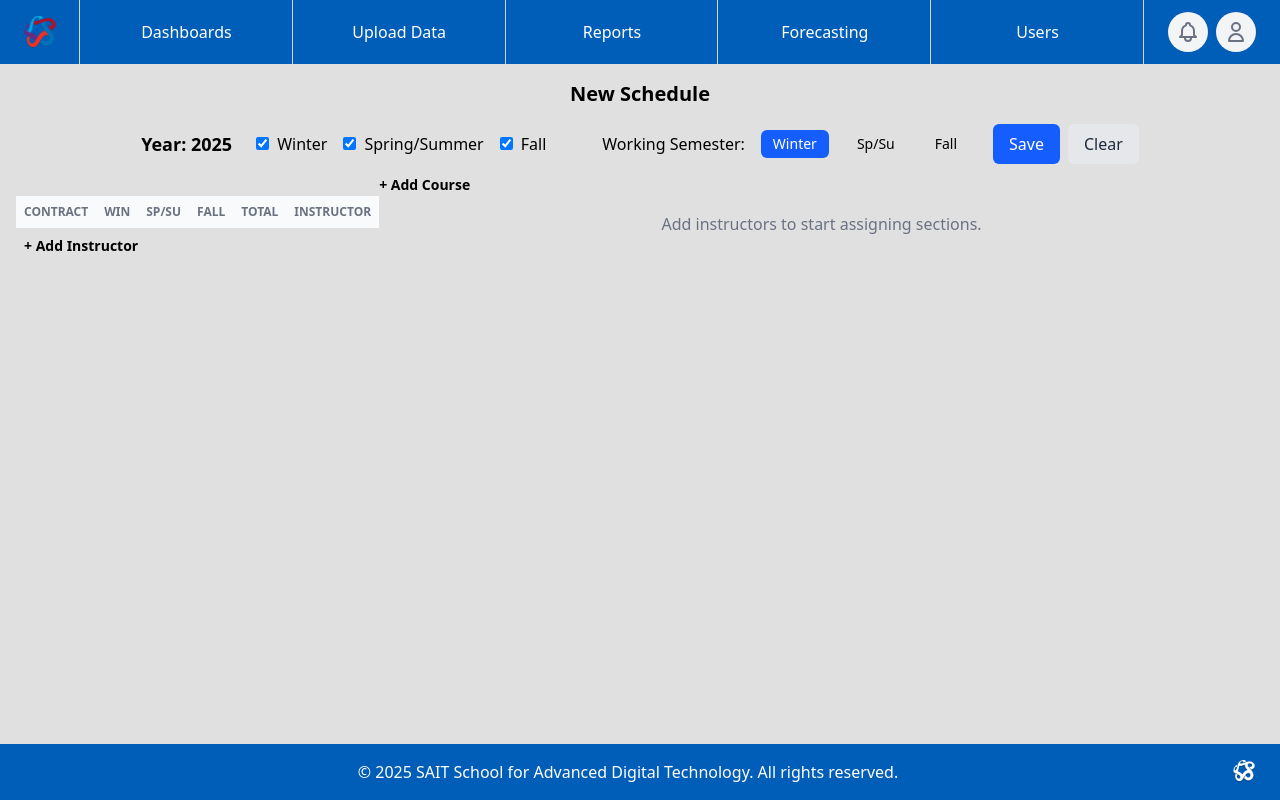
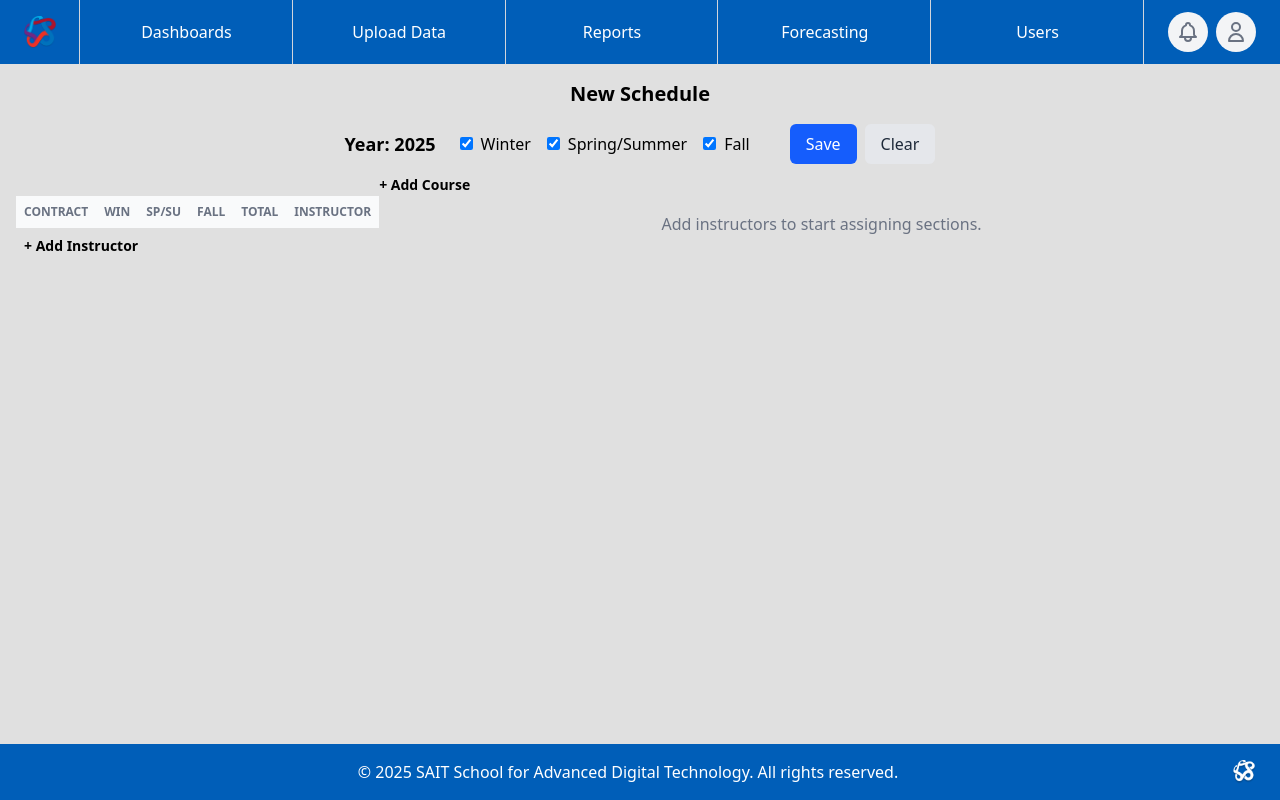
Before and after one commit to mlbrnm/sadt_scheduling_capstone, a Next.js app: page /Frontend/NewSchedule in a window 1280 px wide. Built offline with nearby package versions, Linux system fonts and the light colour scheme.

Commit message:
Remove workingSemester update
Remove working semester.
TODO: Make semester toggles select and display semesters course/section grid.

```diff
--- a/app/Frontend/NewSchedule/assignmentgrid.js
+++ b/app/Frontend/NewSchedule/assignmentgrid.js
@@ -1,22 +1,38 @@
 "use client";
+
+const SEM_ORDER = ["winter", "springSummer", "fall"];
+const SEM_LABELS = {
+  winter: "Winter",
+  springSummer: "Spring/Summer",
+  fall: "Fall",
+};
 
 export default function AssignmentGrid({
   addedInstructors,
   addedCourses,
   assignments,
   onToggleSection,
-  workingSemester,
+  activeSemesters,
 }) {
   const maxSections = 6; // A–F
 
-  const isSectionAssigned = (instructorId, courseId, section) => {
+  const isSectionAssigned = (instructorId, courseId, section, semester) => {
     const key = `${instructorId}-${courseId}`;
     const entry = assignments[key];
     if (!entry) return false;
-
-    const list = entry.sectionsBySemester[workingSemester] || [];
+    const list = entry.sectionsBySemester?.[semester] || [];
     return list.includes(section);
   };
+
+  const visibleSemesters = SEM_ORDER.filter((sem) => activeSemesters?.[sem]);
+
+  if (visibleSemesters.length === 0) {
+    return (
+      <p className="text-gray-500 text-center p-4">
+        Select at least one semester to view and edit sections.
+      </p>
+    );
+  }
 
   if (addedInstructors.length === 0 || addedCourses.length === 0) {
     return (
@@ -28,7 +44,9 @@ export default function AssignmentGrid({
   }
 
   return (
-    <div className="flex flex-col">
+    <div className="flex flex-row">
+      {visibleSemesters.map((semester) => (
+        <div key={semester}>
           {/* Header Row: Section Letters */}
           <div className="flex">
             {addedCourses.map((course) => (
@@ -37,9 +55,11 @@ export default function AssignmentGrid({
                   <div
                     key={i}
                     className="text-center text-sm font-semibold bg-gray-100 border"
-                title={`${course.Course_Code} * Section ${String.fromCharCode(
-                  65 + i
-                )}`}
+                    title={`${
+                      course.Course_Code
+                    } * Section ${String.fromCharCode(65 + i)} (${
+                      SEM_LABELS[semester]
+                    })`}
                   >
                     {String.fromCharCode(65 + i)}
                   </div>
@@ -52,13 +72,17 @@ export default function AssignmentGrid({
           {addedInstructors.map((instructor) => (
             <div key={instructor.Instructor_ID} className="flex items-center">
               {addedCourses.map((course) => (
-            <div key={course.Course_ID} className="w-36 h-9 grid grid-cols-6">
+                <div
+                  key={course.Course_ID}
+                  className="w-36 h-9 grid grid-cols-6"
+                >
                   {Array.from({ length: maxSections }, (_, i) => {
                     const section = String.fromCharCode(65 + i);
                     const assigned = isSectionAssigned(
                       instructor.Instructor_ID,
                       course.Course_ID,
-                  section
+                      section,
+                      semester
                     );
                     return (
                       <div
@@ -73,18 +97,20 @@ export default function AssignmentGrid({
                             instructor.Instructor_ID,
                             course,
                             section,
-                        workingSemester
+                            semester
                           )
                         }
                         title={`Click to ${
                           assigned ? "Remove" : "Assign"
-                    } Section ${section} (${workingSemester}) from ${
+                        } Section ${section} (${SEM_LABELS[semester]}) from ${
                           instructor.Instructor_Name +
                           " " +
                           instructor.Instructor_LastName
                         } for ${course.Course_Code}`}
                       >
-                    {assigned ? `${course.Online + course.Class}h` : ""}
+                        {assigned
+                          ? `${(course.Online || 0) + (course.Class || 0)}h`
+                          : ""}
                       </div>
                     );
                   })}
@@ -93,5 +119,7 @@ export default function AssignmentGrid({
             </div>
           ))}
         </div>
+      ))}
+    </div>
   );
 }
--- a/app/Frontend/NewSchedule/page.js
+++ b/app/Frontend/NewSchedule/page.js
@@ -29,7 +29,6 @@ export default function NewSchedule() {
     metaData: {
       year: 2025,
       activeSemesters: { winter: true, springSummer: true, fall: true },
-      workingSemester: "winter",
     },
     addedInstructors: [],
     addedCourses: [],
@@ -228,7 +227,7 @@ export default function NewSchedule() {
               addedCourses={newScheduleDraft.addedCourses}
               assignments={assignments}
               onToggleSection={toggleSection}
-              workingSemester={newScheduleDraft.metaData.workingSemester}
+              activeSemesters={newScheduleDraft.metaData.activeSemesters}
             />
           </div>
         </div>
--- a/app/Frontend/NewSchedule/schedulecontrols.js
+++ b/app/Frontend/NewSchedule/schedulecontrols.js
@@ -61,34 +61,6 @@ export default function ScheduleControls({
           </div>
         </div>
 
-        {/* Working Semester Selection */}
-        <div className="flex ml-4 items-center space-x-4">
-          <span>Working Semester:</span>
-          {["winter", "springSummer", "fall"].map((sem) => (
-            <button
-              key={sem}
-              onClick={() =>
-                setNewScheduleDraft((prevDraft) => ({
-                  ...prevDraft,
-                  metaData: { ...prevDraft.metaData, workingSemester: sem },
-                }))
-              }
-              className={`px-3 py-1 rounded-md text-sm ${
-                metaData.workingSemester === sem
-                  ? "bg-blue-600 text-white"
-                  : "bg-white-200"
-              } cursor-pointer`}
-              title={`Set working semester to ${
-                sem[0].toUpperCase() + sem.slice(1)
-              }`}
-            >
-              {sem === "springSummer"
-                ? "Sp/Su"
-                : sem[0].toUpperCase() + sem.slice(1)}
-            </button>
-          ))}
-        </div>
-
         {/* Right Side: Save and Clear Buttons */}
         <div className="space-x-3">
           <button
```
Lines whose indentation alone changed are shown as unchanged.
